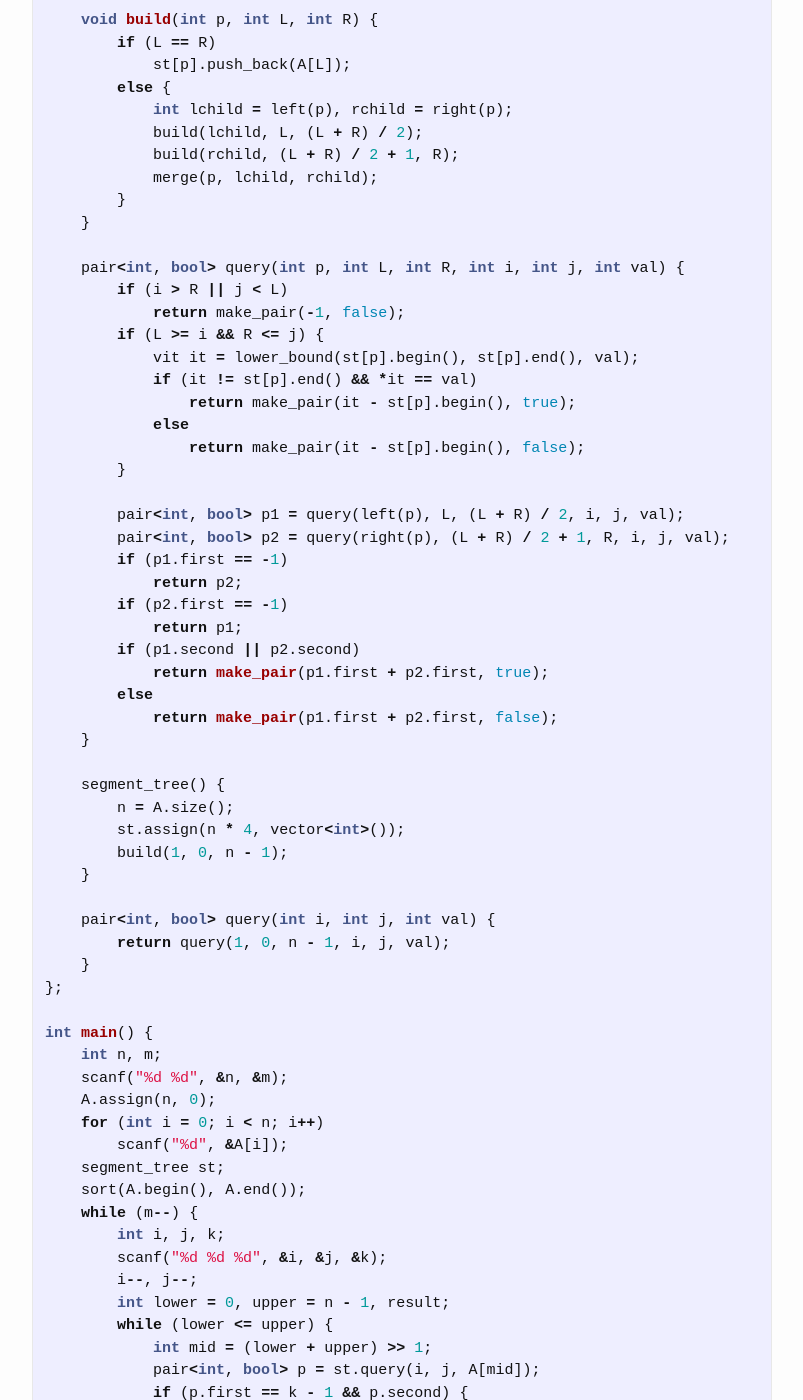
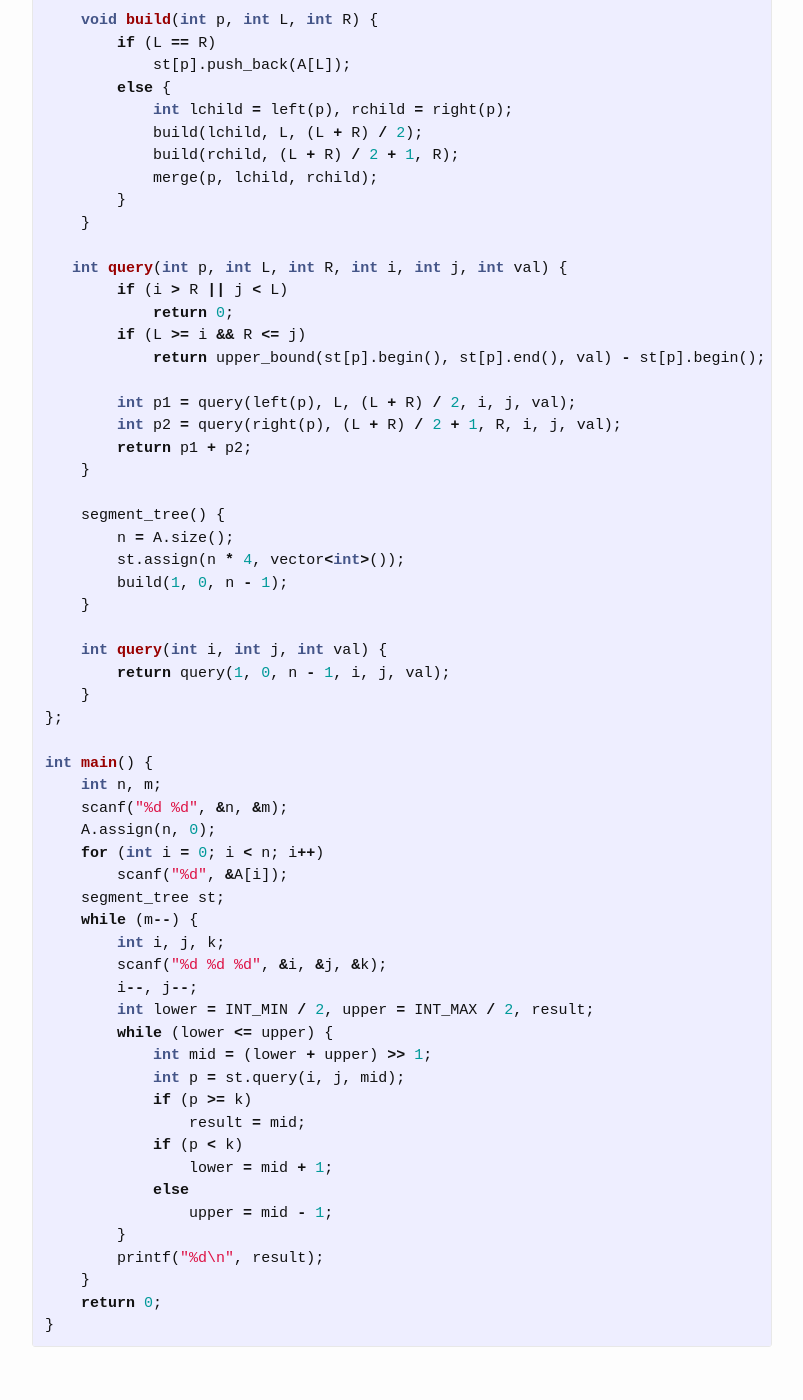
Before and after one commit to khaledlooda/yuting-zhang.github.io, a Jekyll site: the page built from _posts/2017-2-17-POJ-2104.markdown, in a window 1280 px wide and 1400 px high, scrolled down 1343 px. Shown: the whole window, without its empty margins (238-1041 px from the left). Built offline with Jekyll 4.4.1, drawn with Linux system fonts in a browser that asks for light colours; formulas are drawn with MathJax 3; comment, search, counter and statistics services are not loaded.

Commit message:
problem code optimized

```diff
--- a/_posts/2017-2-17-POJ-2104.markdown
+++ b/_posts/2017-2-17-POJ-2104.markdown
@@ -72,27 +72,15 @@ struct segment_tree {
         }
     }
 
-    pair<int, bool> query(int p, int L, int R, int i, int j, int val) {
+   int query(int p, int L, int R, int i, int j, int val) {
         if (i > R || j < L)
-            return make_pair(-1, false);
-        if (L >= i && R <= j) {
-            vit it = lower_bound(st[p].begin(), st[p].end(), val);
-            if (it != st[p].end() && *it == val)
-                return make_pair(it - st[p].begin(), true);
-            else
-                return make_pair(it - st[p].begin(), false);
-        }
+            return 0;
+        if (L >= i && R <= j)
+            return upper_bound(st[p].begin(), st[p].end(), val) - st[p].begin();
 
-        pair<int, bool> p1 = query(left(p), L, (L + R) / 2, i, j, val);
-        pair<int, bool> p2 = query(right(p), (L + R) / 2 + 1, R, i, j, val);
-        if (p1.first == -1)
-            return p2;
-        if (p2.first == -1)
-            return p1;
-        if (p1.second || p2.second)
-            return make_pair(p1.first + p2.first, true);
-        else
-            return make_pair(p1.first + p2.first, false);
+        int p1 = query(left(p), L, (L + R) / 2, i, j, val);
+        int p2 = query(right(p), (L + R) / 2 + 1, R, i, j, val);
+        return p1 + p2;
     }
 
     segment_tree() {
@@ -101,7 +89,7 @@ struct segment_tree {
         build(1, 0, n - 1);
     }
 
-    pair<int, bool> query(int i, int j, int val) {
+    int query(int i, int j, int val) {
         return query(1, 0, n - 1, i, j, val);
     }
 };
@@ -113,21 +101,17 @@ int main() {
     for (int i = 0; i < n; i++)
         scanf("%d", &A[i]);
     segment_tree st;
-    sort(A.begin(), A.end());
     while (m--) {
         int i, j, k;
         scanf("%d %d %d", &i, &j, &k);
         i--, j--;
-        int lower = 0, upper = n - 1, result;
+        int lower = INT_MIN / 2, upper = INT_MAX / 2, result;
         while (lower <= upper) {
             int mid = (lower + upper) >> 1;
-            pair<int, bool> p = st.query(i, j, A[mid]);
-            if (p.first == k - 1 && p.second) {
-                result = A[mid];
-                break;
-            }
-
-            if (p.first <= k - 1)
+            int p = st.query(i, j, mid);
+            if (p >= k)
+                result = mid;
+            if (p < k)
                 lower = mid + 1;
             else
                 upper = mid - 1;
```
